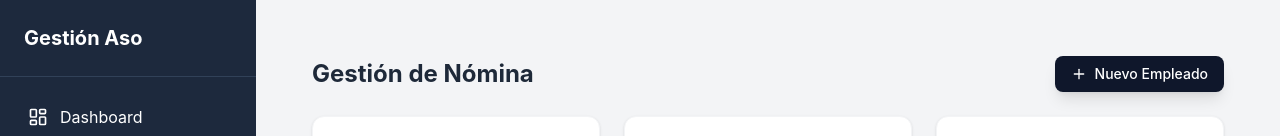
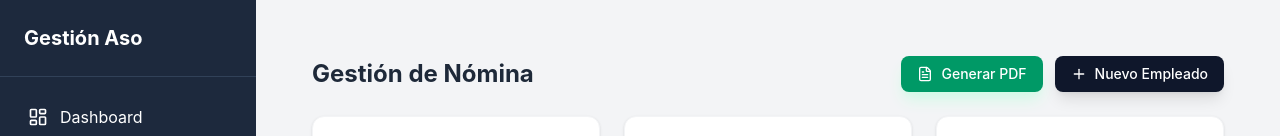
Before and after one commit to JhoinerDev/Sistema-cobros, a React (Vite) app: page /nomina in a window 1280 px wide. Shown: the top 136 px of the page. Built offline with nearby package versions, Linux system fonts and the light colour scheme; no server answers; the database is empty.

Commit message:
feat: implementar generación de planilla de recaudación en PDF

```diff
--- a/src/pages/nomina/GestionNomina.jsx
+++ b/src/pages/nomina/GestionNomina.jsx
@@ -1,6 +1,9 @@
 import { useState, useEffect } from 'react';
-import { Users, DollarSign, AlertCircle, Eye, Plus, Search, X, CheckCircle2, Clock, CreditCard, Calendar } from 'lucide-react';
+// Añadimos FileText para el icono del PDF y mantenemos los demás
+import { Users, DollarSign, AlertCircle, Eye, Plus, Search, X, CheckCircle2, Clock, CreditCard, Calendar, FileText } from 'lucide-react';
 import { suscribirAEmpleados, agregarEmpleado, actualizarEstadoEmpleado } from '../../services/nominaService';
+// Importamos el servicio que creamos en el paso anterior
+import { imprimirPlanillaRecaudacion } from '../../services/recaudacionService';
 
 export default function GestionNomina() {
   const [empleados, setEmpleados] = useState([]);
@@ -10,13 +13,12 @@ export default function GestionNomina() {
 
   const [isModalOpen, setIsModalOpen] = useState(false);
 
-  // 1. NUEVO ESTADO INICIAL (Con cédula y fecha de ingreso)
   const [nuevoEmpleado, setNuevoEmpleado] = useState({
     nombre: '',
     cedula: '',
     cargo: '',
     salario: '',
-  fechaIngreso: new Date().toISOString().split('T')[0], // Fecha de hoy por defecto
+    fechaIngreso: '',
     estado: 'Pendiente'
   });
 
@@ -33,7 +35,6 @@ export default function GestionNomina() {
     return () => unsubscribe();
   }, []);
 
-  // Filtrado ampliado para buscar también por cédula
   const empleadosFiltrados = empleados.filter((emp) =>
     emp.nombre?.toLowerCase().includes(busqueda.toLowerCase()) ||
     emp.cargo?.toLowerCase().includes(busqueda.toLowerCase()) ||
@@ -59,9 +60,18 @@ export default function GestionNomina() {
 
   return (
     <div className="p-6 space-y-6 relative">
-      {/* Encabezado */}
+      {/* Encabezado con los dos botones */}
       <div className="flex justify-between items-center">
         <h1 className="text-2xl font-bold text-gray-800">Gestión de Nómina</h1>
+        <div className="flex gap-3">
+          {/* NUEVO BOTÓN: Generar PDF */}
+          <button
+            onClick={() => imprimirPlanillaRecaudacion(empleadosFiltrados)}
+            className="bg-emerald-600 hover:bg-emerald-500 text-white px-4 py-2 rounded-lg text-sm font-medium flex items-center gap-2 transition-all active:scale-95 shadow-lg shadow-emerald-100"
+          >
+            <FileText size={16} /> Generar PDF
+          </button>
+
           <button
             onClick={() => setIsModalOpen(true)}
             className="bg-slate-900 hover:bg-slate-800 text-white px-4 py-2 rounded-lg text-sm font-medium flex items-center gap-2 transition-all active:scale-95 shadow-lg"
@@ -69,8 +79,9 @@ export default function GestionNomina() {
             <Plus size={16} /> Nuevo Empleado
           </button>
         </div>
+      </div>
 
-      {/* Tarjetas */}
+      {/* Grid de Tarjetas */}
       <div className="grid grid-cols-1 md:grid-cols-3 gap-6">
         <div className="bg-white p-5 rounded-xl shadow-sm border border-gray-100 flex items-center gap-4">
           <div className="p-3 rounded-lg bg-blue-100 text-blue-600"><Users size={24} /></div>
@@ -117,7 +128,7 @@ export default function GestionNomina() {
           <table className="w-full text-left">
             <thead className="text-[10px] uppercase text-gray-400 bg-gray-50 border-b">
               <tr>
-                <th className="px-6 py-4 font-semibold">Cédula</th> {/* <-- NUEVA COLUMNA */}
+                <th className="px-6 py-4 font-semibold">Cédula</th>
                 <th className="px-6 py-4 font-semibold">Empleado</th>
                 <th className="px-6 py-4 font-semibold">Cargo</th>
                 <th className="px-6 py-4 font-semibold text-nowrap">Salario Base</th>
@@ -129,7 +140,7 @@ export default function GestionNomina() {
               {empleadosFiltrados.length > 0 ? (
                 empleadosFiltrados.map((empleado) => (
                   <tr key={empleado.id} className="hover:bg-gray-50/50 transition-colors">
-                    <td className="px-6 py-4 text-sm font-bold text-slate-600">V-{empleado.cedula || 'N/A'}</td> {/* Muestra cédula */}
+                    <td className="px-6 py-4 text-sm font-bold text-slate-600">V-{empleado.cedula || 'N/A'}</td>
                     <td className="px-6 py-4 text-sm font-medium text-gray-800">{empleado.nombre}</td>
                     <td className="px-6 py-4 text-sm text-gray-500">{empleado.cargo}</td>
                     <td className="px-6 py-4 text-sm font-bold text-slate-700">${Number(empleado.salario).toLocaleString('es-VE')}</td>
--- /dev/null
+++ b/src/services/recaudacionService.js
@@ -0,0 +1,85 @@
+import jsPDF from 'jspdf';
+import autoTable from 'jspdf-autotable'; // Importación funcional para evitar errores en Vite
+
+export const imprimirPlanillaRecaudacion = (datos = []) => {
+  const doc = new jsPDF('landscape');
+  const fechaHoy = new Date().toLocaleDateString('es-VE');
+
+  // --- 1. ENCABEZADO ESTILO "BOX" (Basado en tu imagen de WPS) ---
+  doc.setLineWidth(0.5);
+
+  // Recuadro del Logo
+  doc.rect(14, 10, 40, 20);
+  doc.setFontSize(8);
+  doc.text("LOGO", 25, 22);
+
+  // Recuadro Central (Nombre y RIF)
+  doc.rect(54, 10, 180, 20);
+  doc.setFont("helvetica", "bold");
+  doc.setFontSize(14);
+  doc.text("Mercado Asovemerpo Guaicaipuro", 144, 18, { align: "center" });
+  doc.setFontSize(10);
+  doc.text("rif: J-50117424-0", 144, 25, { align: "center" }); // Usando el RIF de la imagen
+  doc.text("Datos de Recaudación", 144, 29, { align: "center" });
+
+  // Recuadro de Fecha y Tasa
+  doc.rect(234, 10, 50, 20);
+  doc.setFontSize(9);
+  doc.text(`Fecha: ${fechaHoy}`, 236, 17);
+  doc.text(`Tasa del día: 36.50 Bs`, 236, 25);
+
+  // --- 2. PREPARACIÓN DE FILAS ---
+  // Mapeamos los datos de Firebase al formato de la tabla
+  const filas = datos.length > 0
+    ? datos.map(emp => [
+        emp.nombre || '',
+        emp.cedula || '',
+        emp.cargo || '', // Tomado como "Puesto"
+        '', // Depósito (Vacío para llenar a mano)
+        '', // Efectivo
+        '', // Punto
+        '', // Divisa
+        '', // Firma
+        emp.estado || '' // Observación
+      ])
+    : Array(12).fill(['', '', '', '', '', '', '', '', '']); // 12 filas vacías si no hay datos
+
+  // --- 3. GENERACIÓN DE LA TABLA (Con doble encabezado) ---
+  autoTable(doc, {
+    startY: 35,
+    theme: 'grid',
+    head: [
+      // Primera fila de encabezado: Títulos agrupados
+      [
+        { content: 'Información General', colSpan: 3, styles: { halign: 'center', fillColor: [230, 230, 230] } },
+        { content: 'Método de Pago', colSpan: 4, styles: { halign: 'center', fillColor: [230, 230, 230] } },
+        { content: '', colSpan: 2 }
+      ],
+      // Segunda fila: Nombres de columnas reales
+      ['Nombre y Apellido', 'Cédula', 'Puesto', 'Depósito', 'Efectivo', 'Punto', 'Divisa', 'Firma', 'Observación']
+    ],
+    body: filas,
+    styles: {
+      fontSize: 8,
+      cellPadding: 2,
+      minCellHeight: 12, // Altura para que la firma quepa bien
+      valign: 'middle',
+      lineColor: [0, 0, 0],
+      lineWidth: 0.1
+    },
+    headStyles: {
+      fillColor: [255, 255, 255],
+      textColor: [0, 0, 0],
+      fontStyle: 'bold',
+      halign: 'center'
+    },
+    columnStyles: {
+      0: { cellWidth: 50 }, // Nombre más ancho
+      1: { cellWidth: 25 }, // Cédula
+      7: { cellWidth: 35 }, // Firma con espacio
+    }
+  });
+
+  // --- 4. CIERRE Y DESCARGA ---
+  doc.save(`Planilla_Recaudacion_${fechaHoy}.pdf`);
+};
```
Lines whose indentation alone changed are shown as unchanged.
